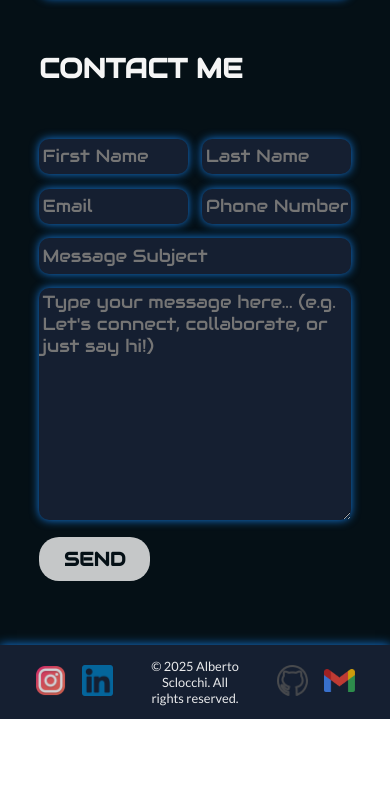
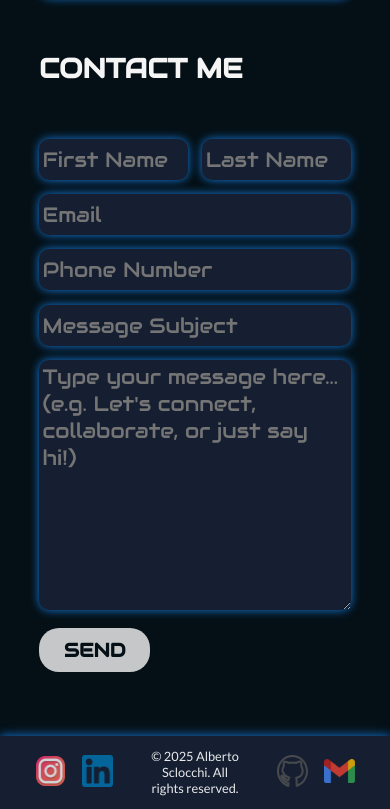
Before and after one commit to alberto-sclocchi/portfolio-website-client, a React (Create React App) app: page / in a window 390 px wide. Shown: the part 2961-3770 px from the top of the page. Before the commit the page ends 3680 px from the top, so only its background shows below. Built offline with nearby package versions, Linux system fonts and the light colour scheme.

Commit message:
fix message form to enhance user mobile experience

```diff
--- a/src/App.css
+++ b/src/App.css
@@ -732,6 +732,7 @@ nav{
 .form-div textarea,
 .important-info input{
   width: 100%;
+  box-sizing: border-box;
   font-size: 1.2rem;
   font-family: 'Audiowide';
   padding: 0.5vw 0.7vw;
@@ -1019,4 +1020,22 @@ nav{
   .important-info{
     gap: 3.7vw;
   }
+
+  .form-div input,
+  .form-div textarea,
+  .important-info input{
+    font-size: 1.3rem;
+  }
+
+  #message-me input{
+    height: 10.5vw;
+  }
+
+  .form-div textarea{
+    height: 250px;
+  }
+
+  .important-info:not(:first-of-type){
+    flex-direction: column;
+  }
 }
--- a/src/components/message/MessageForm.jsx
+++ b/src/components/message/MessageForm.jsx
@@ -46,7 +46,7 @@ export default function MessageForm() {
             <input type="text" name="lastName" value={formData.lastName} onChange={handleChange} placeholder='Last Name'/>
           </div>
 
-          <div className="important-info">
+          <div className="important-info email-number">
             <input type="text" name="email" value={formData.email} onChange={handleChange} placeholder='Email'/>
             <input type="text" name="number" value={formData.number} onChange={handleChange}  placeholder='Phone Number'/>
           </div>
```
